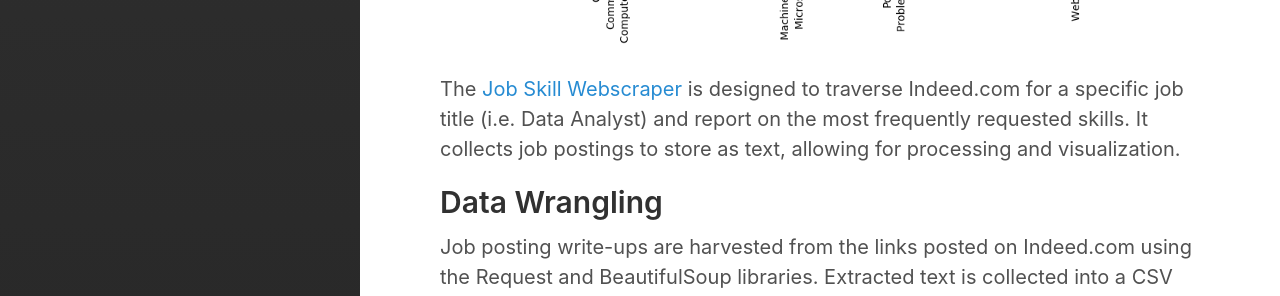
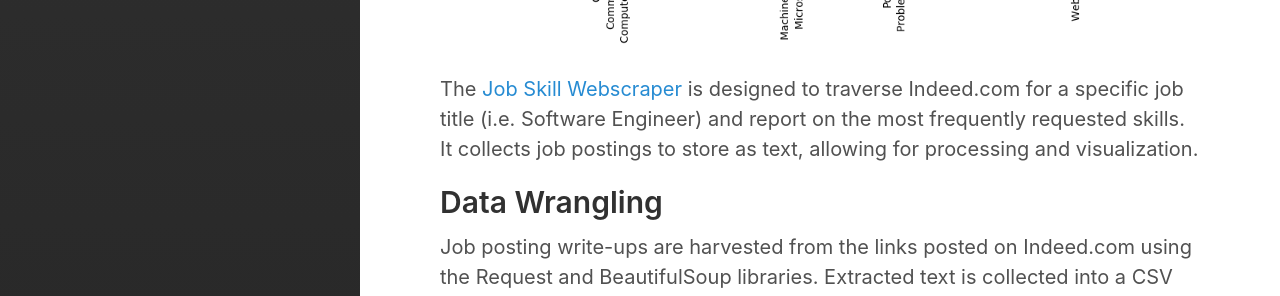
Before and after one commit to justinrgarrard/justinrgarrard.github.io, a Jekyll site: the page built from _posts/2017-10-17-Job_Skill_Web_Scraper.md, in a window 1280 px wide. Shown: the part 594-890 px from the top of the page. Built offline with Jekyll 4.4.1, drawn with Linux system fonts in a browser that asks for light colours.

Commit message:
Added new posts.

```diff
--- a/_posts/2017-10-17-Job_Skill_Web_Scraper.md
+++ b/_posts/2017-10-17-Job_Skill_Web_Scraper.md
@@ -3,19 +3,13 @@ layout: post
 title: "Job Skill Webscraper"
 categories:
   - Project
-tags:
-  - project
-  - web scraper
-  - BeautifulSoup
-  - requests
-  - NLP
 ---
 
 ## Overview
 
 ![Visual of Web Scraper](/assets/images/data_analyst_keywords.png)
 
-The [Job Skill Webscraper](https://github.com/justinrgarrard/JobSkillAssessor) is designed to traverse Indeed.com for a specific job title (i.e. Data Analyst) and report on the most frequently requested skills. It collects job postings to store as text, allowing for processing and visualization.
+The [Job Skill Webscraper](https://github.com/justinrgarrard/JobSkillAssessor) is designed to traverse Indeed.com for a specific job title (i.e. Software Engineer) and report on the most frequently requested skills. It collects job postings to store as text, allowing for processing and visualization.
 
 ## Data Wrangling
 
```
Also changed, not shown: _posts/2018-01-09-Job_Skill_Assessor_v2.md (added, +25 -0 lines), _posts/2018-01-10-Magic_Mirror.md (added, +31 -0 lines).
